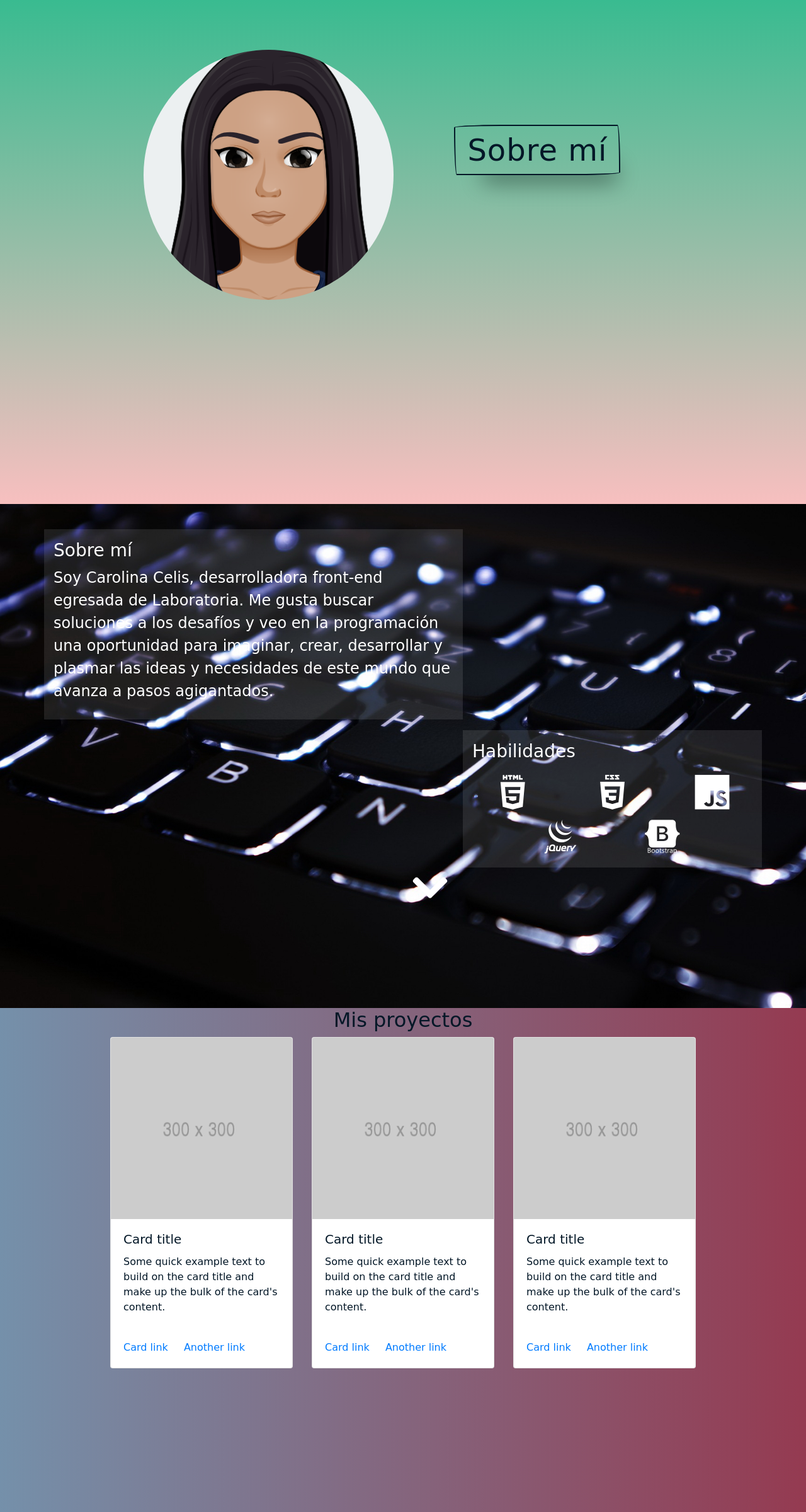
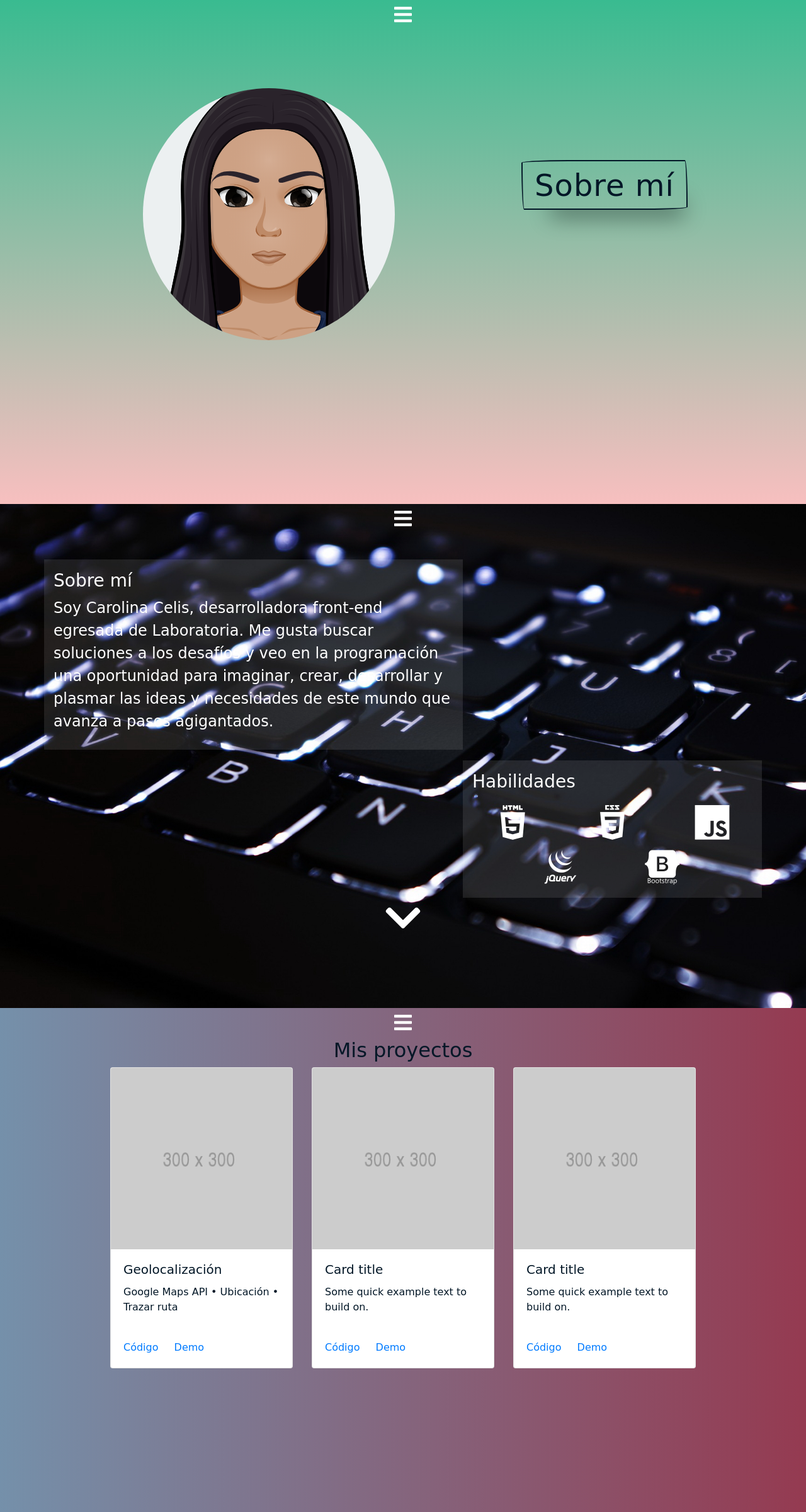
Before and after one commit to carocelis/carocelis, a plain HTML site: page index.html in a window 1280 px wide. Shown: the whole page at 63% size. Drawn offline with nearby package versions, Linux system fonts and the light colour scheme; a web font is replaced by a local one.

Commit message:
prueba responsive

```diff
--- a/assets/css/main.css
+++ b/assets/css/main.css
@@ -9,13 +9,12 @@ body {
 }
 
 .icon-menu {
-  position: fixed;
-  font-size: 3rem;
+  font-size: 2rem;
   color: white;
 }
 
 #me {
-  margin-top: 20%;
+  margin-top: 15%;
 }
 
 .btn-go {
@@ -82,8 +81,3 @@ body {
   height: 100vh;
   color: #031727;
 }
-
-/*.card {
-  margin-left: 5rem;
-  margin-right: 5rem;
-}*/
--- a/index.html
+++ b/index.html
@@ -48,25 +48,23 @@
   </div> -->
   <section id="home">
     <div class="container-fluid text-center">
-      <!-- <div class="row">
-        <div class="col-1">
-          <a href="#menu" data-toggle="collapse" class="icon-menu"><i class="fas fa-bars"></i></a>
+      <div class="row">
+        <div class="col-12 col-sm-12 col-md-12 col-lg-12 col-xl-12">
+          <a href="#menu1" data-toggle="collapse" class="icon-menu"><i class="fas fa-bars"></i></a>
         </div>
       </div>
-      <div class="collapse menu" id="menu">
-        <ul class="nav justify-content-end">
-          <li><a href="#">Home</a></li>
-          <li><a href="#">About</a></li>
-          <li><a href="#">Services</a></li>
-          <li><a href="#">Works</a></li>
-          <li><a href="#">Contact</a></li>
+      <div class="collapse menu" id="menu1">
+        <ul class="nav justify-content-center">
+          <li><a href="#">Sobre mí</a></li>
+          <li><a href="#">Mis proyectos</a></li>
+          <li><a href="#">Contacto</a></li>
         </ul>
-      </div> -->
+      </div>
       <div class="row align-items-center justify-content-center">
-        <div class="col-12 col-md-4">
+        <div class="col-8 col-sm-8 col-md-8 col-lg-6 col-xl-6">
           <img id="me" src="assets/images/myAvatar (1).png" class="img-fluid rounded-circle">
         </div>
-        <div class="col-12 col-md-4">
+        <div class="col-12 col-sm-12 col-md-4 col-lg-4 col-xl-4">
           <button class="btn-go">Sobre mí</button>
         </div>
       </div>
@@ -74,30 +72,42 @@
   </section>
   <section id="about">
     <div class="container">
+      <div class="row text-center">
+        <div class="col-12 col-sm-12 col-md-12 col-lg-12 col-xl-12">
+          <a href="#menu2" data-toggle="collapse" class="icon-menu"><i class="fas fa-bars"></i></a>
+        </div>
+      </div>
+      <div class="collapse menu" id="menu2">
+        <ul class="nav justify-content-center">
+          <li><a href="#">Sobre mí</a></li>
+          <li><a href="#">Mis proyectos</a></li>
+          <li><a href="#">Contacto</a></li>
+        </ul>
+      </div>
       <div class="row">
-        <div class="col-12 col-md-7 about-me">
+        <div class="col-12 col-sm-12 col-md-7 col-lg-7 col-xl-7 about-me">
           <h3>Sobre mí</h3>
           <p>Soy Carolina Celis, desarrolladora front-end egresada de Laboratoria. Me gusta buscar soluciones a los desafíos y veo en la programación una oportunidad para imaginar, crear, desarrollar y plasmar las ideas y necesidades de este mundo que avanza a pasos agigantados.
           </p>
         </div>
       </div>
       <div class="row">
-        <div class="col-12 col-md-5 offset-md-7 skills">
+        <div class="col-12 col-sm-12 col-md-5 col-lg-5 col-xl-5 offset-md-7 offset-lg-7 offset-xl-7 skills">
           <h3>Habilidades</h3>
           <div class="row">
-            <div class="col-4 contSkill text-center"><i class="skill devicon-html5-plain-wordmark"></i></div>
-            <div class="col-4 contSkill text-center"><i class="skill devicon-css3-plain-wordmark"></i></div>
-            <div class="col-4 contSkill text-center"><i class="skill devicon-javascript-plain"></i></div>
+            <div class="col-4 col-sm-4 col-md-4 col-lg-4 col-xl-4 contSkill text-center"><i class="skill devicon-html5-plain-wordmark"></i></div>
+            <div class="col-4 col-sm-4 col-md-4 col-lg-4 col-xl-4 contSkill text-center"><i class="skill devicon-css3-plain-wordmark"></i></div>
+            <div class="col-4 col-sm-4 col-md-4 col-lg-4 col-xl-4 contSkill text-center"><i class="skill devicon-javascript-plain"></i></div>
 
           </div>
           <div class="row">
-            <div class="col-5 contSkill text-right"><i class="skill devicon-jquery-plain-wordmark"></i></div>
-            <div class="col-6 contSkill text-center"><i class="skill devicon-bootstrap-plain-wordmark"></i></div>
+            <div class="col-5 col-sm-5 col-md-5 col-lg-5 col-xl-5 contSkill text-right"><i class="skill devicon-jquery-plain-wordmark"></i></div>
+            <div class="col-6 col-sm-6 col-md-6 col-lg-6 col-xl-6 contSkill text-center"><i class="skill devicon-bootstrap-plain-wordmark"></i></div>
           </div>
         </div>
       </div>
       <div class="row">
-        <div class="col-md-1 offset-md-6">
+        <div class="col-12 col-sm-12 col-md-12 col-lg-12 col-xl-12 text-center">
           <i class="fas fa-chevron-down"></i>
         </div>
       </div>
@@ -105,44 +115,56 @@
   </section>
   <section id="projects">
     <div class="container-fluid">
+      <div class="row text-center">
+        <div class="col-12 col-sm-12 col-md-12 col-lg-12 col-xl-12">
+          <a href="#menu3" data-toggle="collapse" class="icon-menu"><i class="fas fa-bars"></i></a>
+        </div>
+      </div>
+      <div class="collapse menu" id="menu3">
+        <ul class="nav justify-content-center">
+          <li><a href="#">Sobre mí</a></li>
+          <li><a href="#">Mis proyectos</a></li>
+          <li><a href="#">Contacto</a></li>
+        </ul>
+      </div>
       <h2 class="text-center">Mis proyectos</h2>
       <div class="row align-items-center justify-content-center">
-        <div class="col-3 col-md-3">
+        <div class="col-8 col-sm-8 col-md-3 col-lg-3 col-xl-3">
+          <div class="card" style="width: 100%;">
+            <img class="card-img-top" src="assets/images/300.png" alt="Card image cap">
+            <div class="card-body">
+              <h5 class="card-title">Geolocalización</h5>
+              <p class="card-text">Google Maps API &#8226; Ubicación &#8226; Trazar ruta</p>
+            </div>
+            <div class="card-body">
+              <a href="#" class="card-link">Código</a>
+              <a href="#" class="card-link">Demo</a>
+            </div>
+          </div>
+        </div>
+        <div class="col-8 col-sm-8 col-md-3 col-lg-3 col-xl-3">
           <div class="card" style="width: 100%;">
             <img class="card-img-top" src="assets/images/300.png" alt="Card image cap">
             <div class="card-body">
               <h5 class="card-title">Card title</h5>
-              <p class="card-text">Some quick example text to build on the card title and make up the bulk of the card's content.</p>
+              <p class="card-text">Some quick example text to build on.</p>
             </div>
             <div class="card-body">
-              <a href="#" class="card-link">Card link</a>
-              <a href="#" class="card-link">Another link</a>
+              <a href="#" class="card-link">Código</a>
+              <a href="#" class="card-link">Demo</a>
             </div>
           </div>
         </div>
-        <div class="col-3 col-md-3">
+        <div class="col-8 col-sm-8 col-md-3 col-lg-3 col-xl-3">
           <div class="card" style="width: 100%;">
             <img class="card-img-top" src="assets/images/300.png" alt="Card image cap">
             <div class="card-body">
               <h5 class="card-title">Card title</h5>
-              <p class="card-text">Some quick example text to build on the card title and make up the bulk of the card's content.</p>
+              <p class="card-text">Some quick example text to build on.</p>
             </div>
             <div class="card-body">
-              <a href="#" class="card-link">Card link</a>
-              <a href="#" class="card-link">Another link</a>
-            </div>
-          </div>
-        </div>
-        <div class="col-3 col-md-3">
-          <div class="card" style="width: 100%;">
-            <img class="card-img-top" src="assets/images/300.png" alt="Card image cap">
-            <div class="card-body">
-              <h5 class="card-title">Card title</h5>
-              <p class="card-text">Some quick example text to build on the card title and make up the bulk of the card's content.</p>
-            </div>
-            <div class="card-body">
-              <a href="#" class="card-link">Card link</a>
-              <a href="#" class="card-link">Another link</a>
+              <a href="#" class="card-link">Código</a>
+              <a href="#" class="card-link">Demo</a>
             </div>
           </div>
         </div>
```
